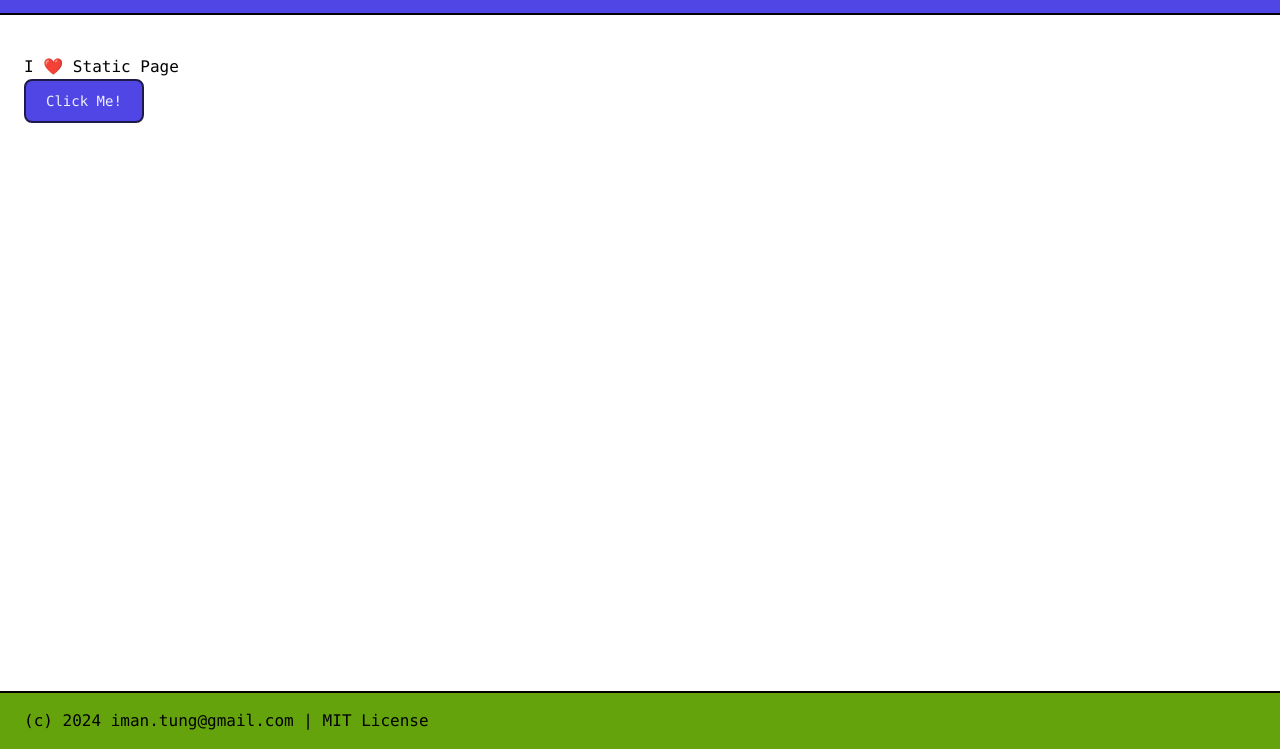
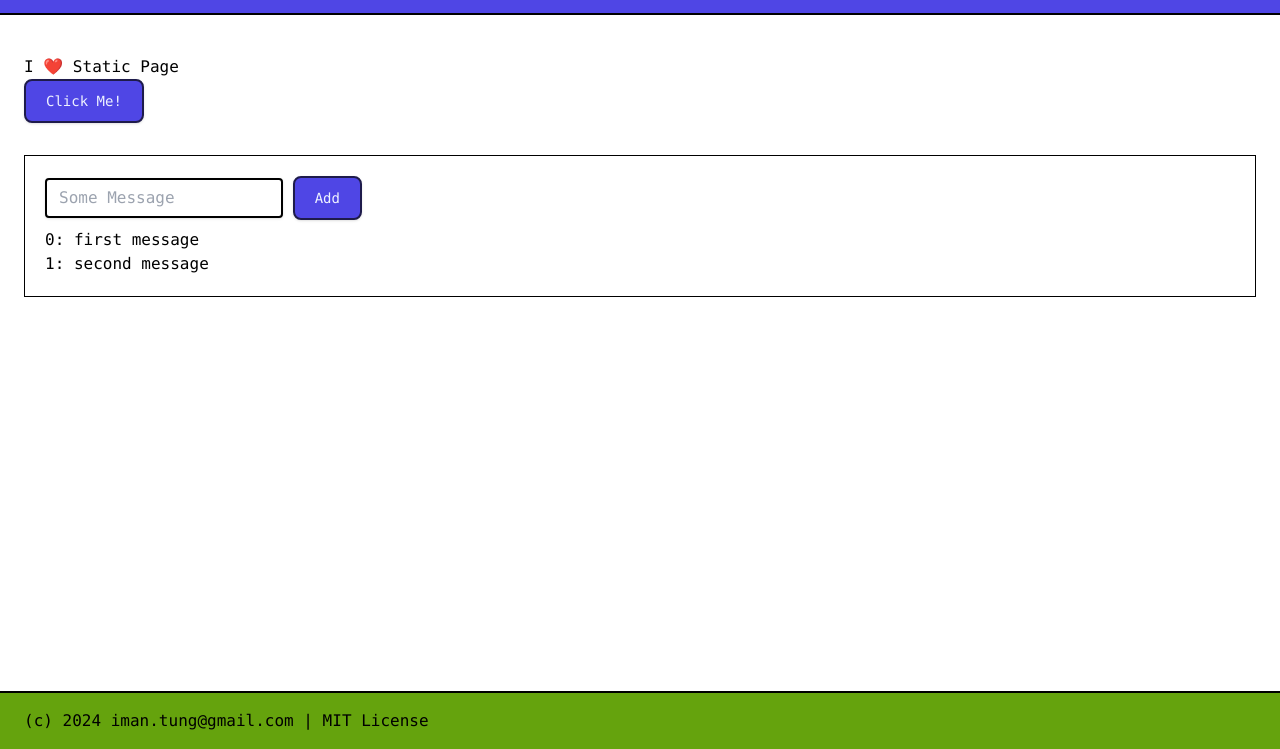
Before and after one commit to imantung/static-page-starter, a website: page index.html in a window 1280 px wide. Shown: the part 51-800 px from the top of the page. Drawn offline with Linux system fonts and the light colour scheme.

Commit message:
add simple input showcase

```diff
--- a/index.html
+++ b/index.html
@@ -6,6 +6,7 @@
     <meta name="viewport" content="width=device-width, initial-scale=1.0">
     <title>Static Page Starter</title>
     <link href="./dist/styles/output.css" rel="stylesheet">
+
 </head>
 
 <body class="flex flex-col h-screen justify-between font-mono">
@@ -18,9 +19,30 @@
 
     <main class="px-6 py-4 mb-auto">
         <h1 x-data="{ message: 'I ❤️ Static Page' }" x-text="message"></h1>
-        <button type="button" class="btn-primary" onclick="hello('World')">
-            Click Me!
-        </button>
+        <div>
+            <button type="button" class="btn-primary" onclick="hello('World')">
+                Click Me!
+            </button>
+        </div>
+
+        <div class="border p-5 mt-6">
+            <div x-data="{ message: '' }">
+                <input class="textbox" id="message" x-model="message" type="text" placeholder="Some Message" @keyup.enter="$store.list.add(message); message='';">
+                <button type="submit" class="btn-primary" x-data @click="$store.list.add(message); message='';">
+                    Add
+                </button>
+            </div>
+
+            <ul x-data="{}">
+                <template x-for="(message, index) in $store.list.content">
+                    <li>
+                        <span x-text="index + ': '"></span>
+                        <span x-text="message"></span>
+                    </li>
+                </template>
+            </ul>
+        </div>
+
     </main>
 
     <footer class="border-t-2 mt-6 px-6 py-4 bg-secondary-600">
--- a/package.json
+++ b/package.json
@@ -15,7 +15,7 @@
     "typescript": "^5.5.4"
   },
   "scripts": {
-    "dev": "npx serve & npm run watch-css & npm run watch-js",
+    "watch": "npm run watch-css & npm run watch-js",
     "watch-css": "npx postcss src/css/input.css -o dist/styles/output.css -w",
     "watch-js": "npx esbuild src/ts/*.ts --bundle --sourcemap=inline --outdir=dist/js --watch"
   }
--- a/src/css/input.css
+++ b/src/css/input.css
@@ -2,34 +2,25 @@
 @tailwind components;
 @tailwind utilities;
 
-@layer components{
-    .btn{
-        @apply
-        font-medium
-        rounded-lg
-        text-sm
-        px-5
-        py-2.5
-        me-2
-        mb-2
-        border-2
-        border-primary-100;
+@layer components {
+    .comp {
+        @apply font-medium rounded-lg text-sm px-5 py-2.5 me-2 mb-2 border-2 border-primary-950 shadow appearance-none;
 
-        &:focus{
+        &:focus {
             @apply outline-none;
         }
     }
 
-    .btn-primary{
-        @apply
-        btn
-        bg-primary-600
-        text-primary-50
-        border-primary-950;
+    .btn-primary {
+        @apply comp bg-primary-600 text-primary-50;
 
-        &:hover{
+        &:hover {
             @apply bg-primary-400;
         }
     }
 
+    .textbox {
+        @apply shadow appearance-none border-2 rounded py-2 px-3 leading-tight outline-none;
+    }
+
 }
--- a/src/ts/main.ts
+++ b/src/ts/main.ts
@@ -3,7 +3,8 @@ import Alpine from 'alpinejs';
 declare global {
   interface Window {
     hello: unknown;
-    alpine: typeof Alpine;
+    Alpine: typeof Alpine;
+    content: any;
   }
 }
 
@@ -11,6 +12,13 @@ window.hello = function (name: string) {
   alert("Hello " + name);
 };
 
-window.alpine = Alpine
+document.addEventListener('alpine:init', () => {
+  Alpine.store('list', {
+      content: ["first message", "second message"],
+      add(item: string) {
+        this.content.push(item);
+      }
+  })
+})
 
 Alpine.start()
--- a/tsconfig.json
+++ b/tsconfig.json
@@ -2,10 +2,12 @@
   "compilerOptions": {
     "target": "ES2016",
     "module": "commonjs",
-    "strict": true,
+    // "strict": true,
     "esModuleInterop": true,
     "skipLibCheck": true,
     "forceConsistentCasingInFileNames": true,
     "outDir": "dist"
-  }
+  },
+  "include": ["src/**/*.ts*"],
+  "exclude": ["node_modules", "dist", "lib"]
 }
```
Also changed, not shown: README.md, dist/js/main.js, dist/styles/output.css.
